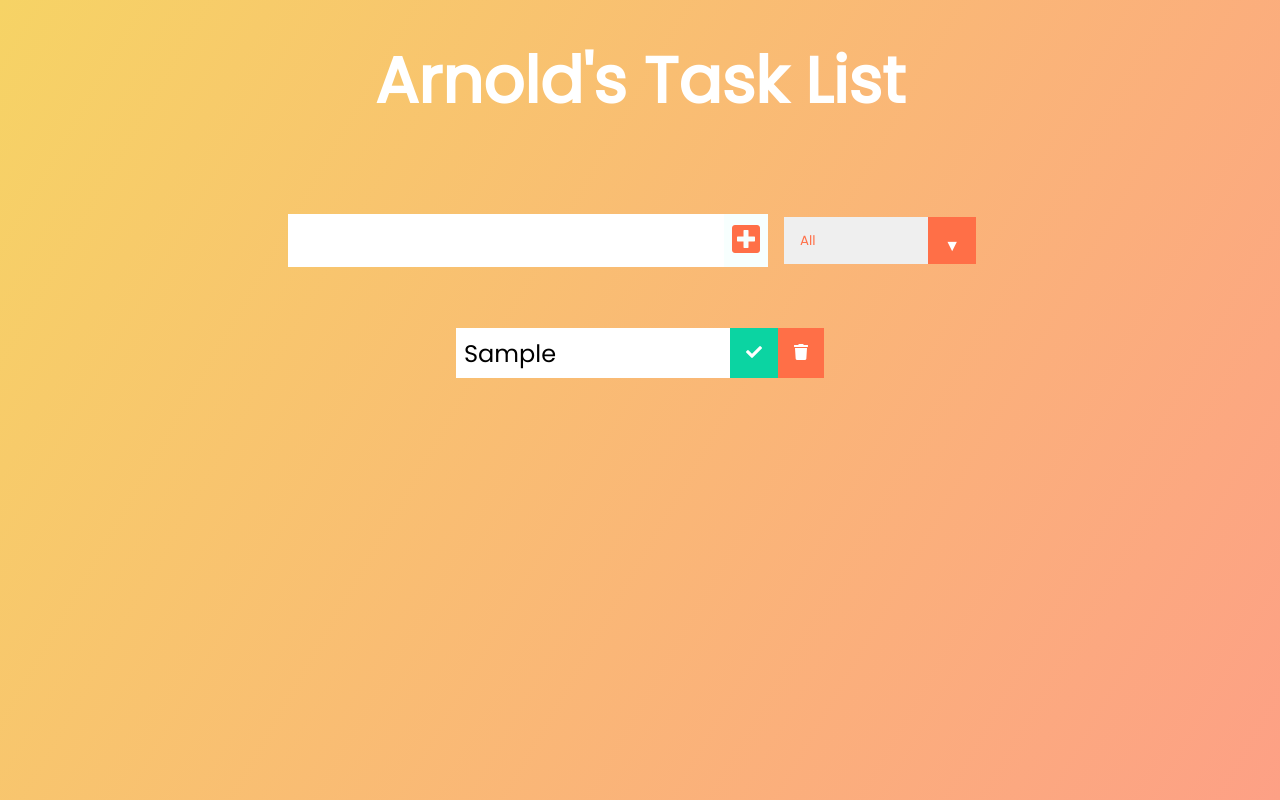
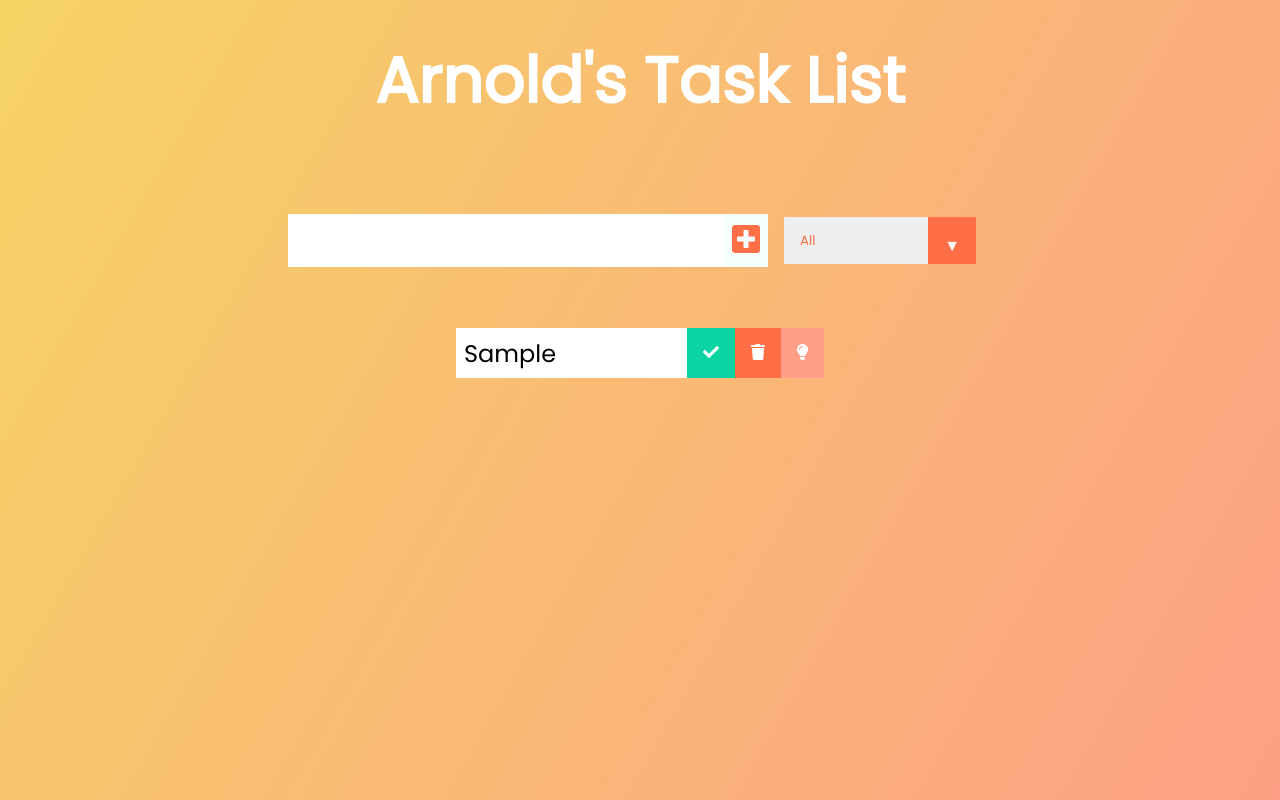
Before and after one commit to Tweetiebird987/TodoApp, a React (Create React App) app: page / in a window 1280 px wide. Both pictures are taken after typing "Sample" into the empty fields and a click on the button 746 px from the left and 240 px from the top of the page. Built offline with nearby package versions, Linux system fonts and the light colour scheme.

Commit message:
Start to implement a Priority Button

```diff
--- a/src/App.css
+++ b/src/App.css
@@ -66,6 +66,7 @@ form button:hover {
 }
 
 .trash-btn,
+.priority-btn,
 .complete-btn {
   background: #ff6f47;
   color: white;
@@ -77,12 +78,20 @@ form button:hover {
 .complete-btn {
   background: rgb(11, 212, 162);
 }
+.priority-btn {
+  background: #fda085;
+}
+.priority-on {
+  background: #fda085;
+  color: red;
+}
 .todo-item {
   padding: 0rem 0.5rem;
 }
 
 .fa-trash,
-.fa-check {
+.fa-check,
+.fa-lightbulb {
   pointer-events: none;
 }
 
--- a/src/components/TaskList.js
+++ b/src/components/TaskList.js
@@ -28,6 +28,9 @@ const TaskList = () => {
                                 <button onClick={() => {removeTask(task.id)}} className='trash-btn' data-testid={task.taskName + " DeleteBtn"}>
                                     <i className="fas fa-trash"></i>
                                 </button>
+                                <button /*onClick={() => {setPriority(task.id)}}*/ className={`priority-btn ${task.priority ? "priority-on" : ''}`}>
+                                    <i className="fas fa-lightbulb"></i>
+                                </button>
                             </div>
                         </React.Fragment>
                     )
--- a/src/stores/taskStore.js
+++ b/src/stores/taskStore.js
@@ -17,6 +17,11 @@ const taskStore = (set) => ({
     toggleTaskStatus: (taskId) => {
         set((state) => ({
             tasks: state.tasks.map((taskName) => taskName.id === taskId ? {...taskName, completed: !taskName.completed} : taskName)
+        }))
+    },
+    togglePriorityStatus: (taskId) => {
+        set((state) => ({
+            tasks: state.tasks.map((taskName) => taskName.id === taskId ? {...taskName, priority: !taskName.priority} : taskName)
         }))
     },
     filteredTasks: [],
```
